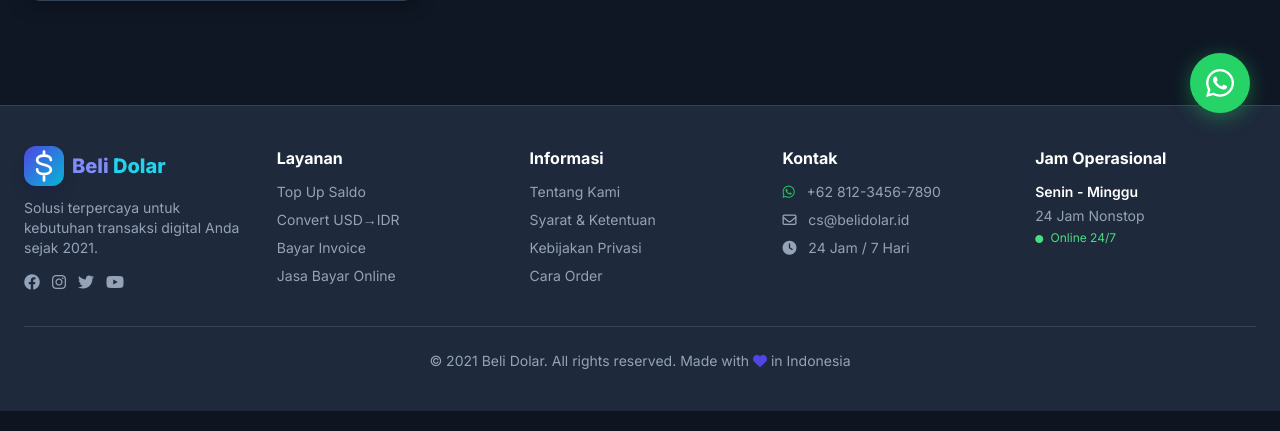
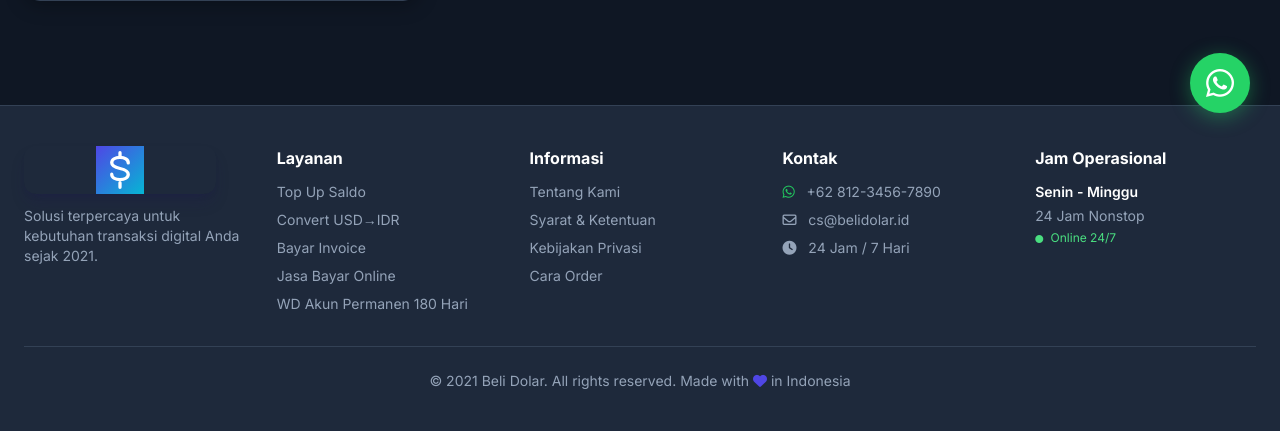
Before and after one commit to belidollarofficial/belidolar_app, a Laravel app: page /blog in a window 1280 px wide. Shown: the part 657-1088 px from the top of the page. Run offline with Laravel 12, Linux system fonts and the light colour scheme; data comes from the database, SQL or seed files in the repository; tables that the repository leaves empty hold one stand-in row (values such as "Sample post"); grey boxes marked "Sample" are stand-in pictures; style sheets or scripts are compiled from the project's sources; some libraries are stand-ins or nearby versions.

Commit message:
footer update

```diff
--- a/app/Support/ContentDefaults.php
+++ b/app/Support/ContentDefaults.php
@@ -86,10 +86,15 @@ class ContentDefaults
                 ['layanan_link_2', 'Footer Layanan 2', 'text', 'Convert USD→IDR'],
                 ['layanan_link_3', 'Footer Layanan 3', 'text', 'Bayar Invoice'],
                 ['layanan_link_4', 'Footer Layanan 4', 'text', 'Jasa Bayar Online'],
+                ['layanan_link_5', 'Footer Layanan 5', 'text', 'WD Akun Permanen 180 Hari'],
                 ['informasi_link_1', 'Footer Informasi 1', 'text', 'Tentang Kami'],
                 ['informasi_link_2', 'Footer Informasi 2', 'text', 'Syarat & Ketentuan'],
                 ['informasi_link_3', 'Footer Informasi 3', 'text', 'Kebijakan Privasi'],
                 ['informasi_link_4', 'Footer Informasi 4', 'text', 'Cara Order'],
+                ['social_facebook_url', 'URL Profil Facebook', 'text', ''],
+                ['social_instagram_url', 'URL Profil Instagram', 'text', ''],
+                ['social_twitter_url', 'URL Profil X / Twitter', 'text', ''],
+                ['social_youtube_url', 'URL Profil YouTube', 'text', ''],
                 ['kontak_phone', 'Kontak WhatsApp', 'text', '+62 812-3456-7890'],
                 ['kontak_email', 'Kontak Email', 'text', 'cs@belidolar.id'],
                 ['kontak_hours', 'Kontak Jam', 'text', '24 Jam / 7 Hari'],
--- a/resources/views/livewire/landing-page/components/footer.blade.php
+++ b/resources/views/livewire/landing-page/components/footer.blade.php
@@ -4,19 +4,34 @@
         <div class="max-w-7xl mx-auto px-4 sm:px-6 py-10">
             <div class="grid sm:grid-cols-2 lg:grid-cols-5 gap-8">
                 <div>
-                    <div class="flex items-center gap-2 mb-3">
-                        <x-brand-mark class="w-10 h-10 rounded-xl" />
-                        <span class="text-xl font-extrabold">
-                            <span class="text-[#818cf8]">Beli</span>
-                            <span class="text-[#22d3ee]">Dolar</span>
-                        </span>
+                    <div class="flex items-center mb-3">
+                        <x-brand-mark class="h-12 w-48 rounded-xl" />
                     </div>
                     <p class="text-sm text-gray-400">@content('footer', 'description')</p>
+                    @php
+                        $socialLinks = [
+                            ['key' => 'social_facebook_url', 'icon' => 'fab fa-facebook', 'label' => 'Facebook'],
+                            ['key' => 'social_instagram_url', 'icon' => 'fab fa-instagram', 'label' => 'Instagram'],
+                            ['key' => 'social_twitter_url', 'icon' => 'fab fa-twitter', 'label' => 'X / Twitter'],
+                            ['key' => 'social_youtube_url', 'icon' => 'fab fa-youtube', 'label' => 'YouTube'],
+                        ];
+                    @endphp
                     <div class="flex gap-3 mt-3">
-                        <a href="#" class="text-gray-400 hover:text-[#4f46e5] transition"><i class="fab fa-facebook"></i></a>
-                        <a href="#" class="text-gray-400 hover:text-[#4f46e5] transition"><i class="fab fa-instagram"></i></a>
-                        <a href="#" class="text-gray-400 hover:text-[#4f46e5] transition"><i class="fab fa-twitter"></i></a>
-                        <a href="#" class="text-gray-400 hover:text-[#4f46e5] transition"><i class="fab fa-youtube"></i></a>
+                        @foreach ($socialLinks as $social)
+                            @php
+                                $socialUrl = trim((string) \App\Support\SiteContent::get('footer', $social['key'], ''));
+                                $socialScheme = strtolower((string) parse_url($socialUrl, PHP_URL_SCHEME));
+                                $isValidSocialUrl = filter_var($socialUrl, FILTER_VALIDATE_URL)
+                                    && in_array($socialScheme, ['http', 'https'], true);
+                            @endphp
+                            @if ($isValidSocialUrl)
+                                <a href="{{ $socialUrl }}" target="_blank" rel="noopener noreferrer"
+                                    aria-label="{{ $social['label'] }}"
+                                    class="text-gray-400 hover:text-[#4f46e5] transition">
+                                    <i class="{{ $social['icon'] }}"></i>
+                                </a>
+                            @endif
+                        @endforeach
                     </div>
                 </div>
 
@@ -27,6 +42,7 @@
                         <li><a href="{{ route('beranda') }}?service=convert_usd#form-order" class="hover:text-[#4f46e5] transition">@content('footer', 'layanan_link_2')</a></li>
                         <li><a href="{{ route('beranda') }}?service=invoice#form-order" class="hover:text-[#4f46e5] transition">@content('footer', 'layanan_link_3')</a></li>
                         <li><a href="{{ route('beranda') }}?service=pay_online#form-order" class="hover:text-[#4f46e5] transition">{{ \App\Support\SiteContent::get('footer', 'layanan_link_4', 'Jasa Bayar Online') }}</a></li>
+                        <li><a href="{{ route('beranda') }}?service=wd_akun_180#form-order" class="hover:text-[#4f46e5] transition">{{ \App\Support\SiteContent::get('footer', 'layanan_link_5', 'WD Akun Permanen 180 Hari') }}</a></li>
                     </ul>
                 </div>
 
```
Also changed, not shown: tests/Feature/ProductionReadinessTest.php (+15 -1 lines), database/migrations/2026_11_25_000004_add_footer_social_links_and_wd_link.php (added).
